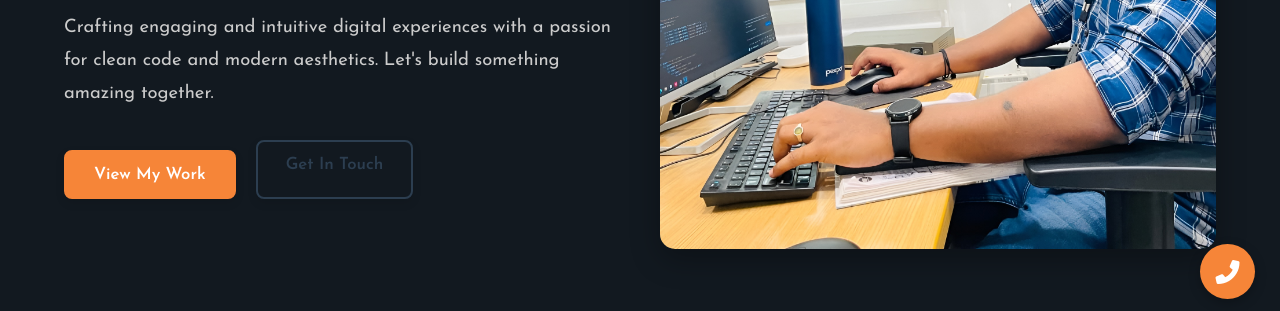
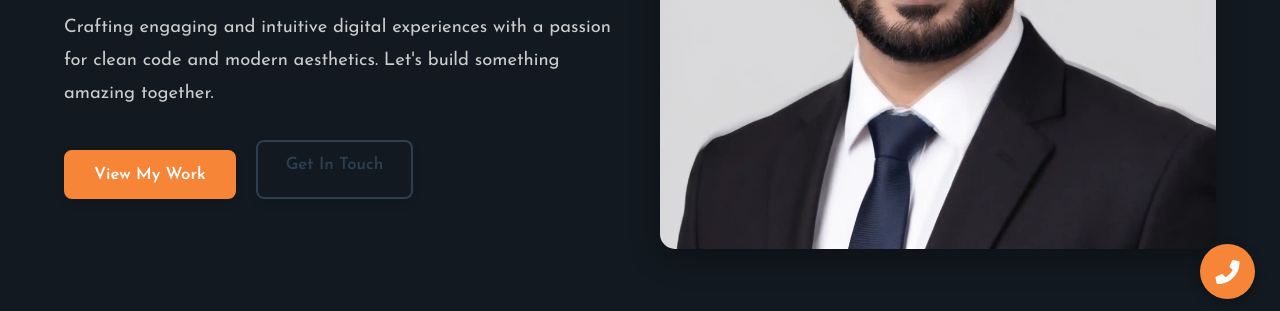
Before and after one commit to kollubalakrishna/balakrishna-portfolio, a plain HTML site: page index.html in a window 1280 px wide. Shown: the part 406-717 px from the top of the page. Drawn offline with nearby package versions, Linux system fonts and the light colour scheme.

Commit message:
Update index.html

```diff
--- a/index.html
+++ b/index.html
@@ -48,7 +48,7 @@
         </div>
     </div>
     <div class="hero-image animate-fade-in-right">
-        <img src="balakrishna.jpeg" alt="Balakrishna Web Developer">
+        <img src="balakrishna.webp" alt="Balakrishna Web Developer">
     </div>
 </section>
 
```
